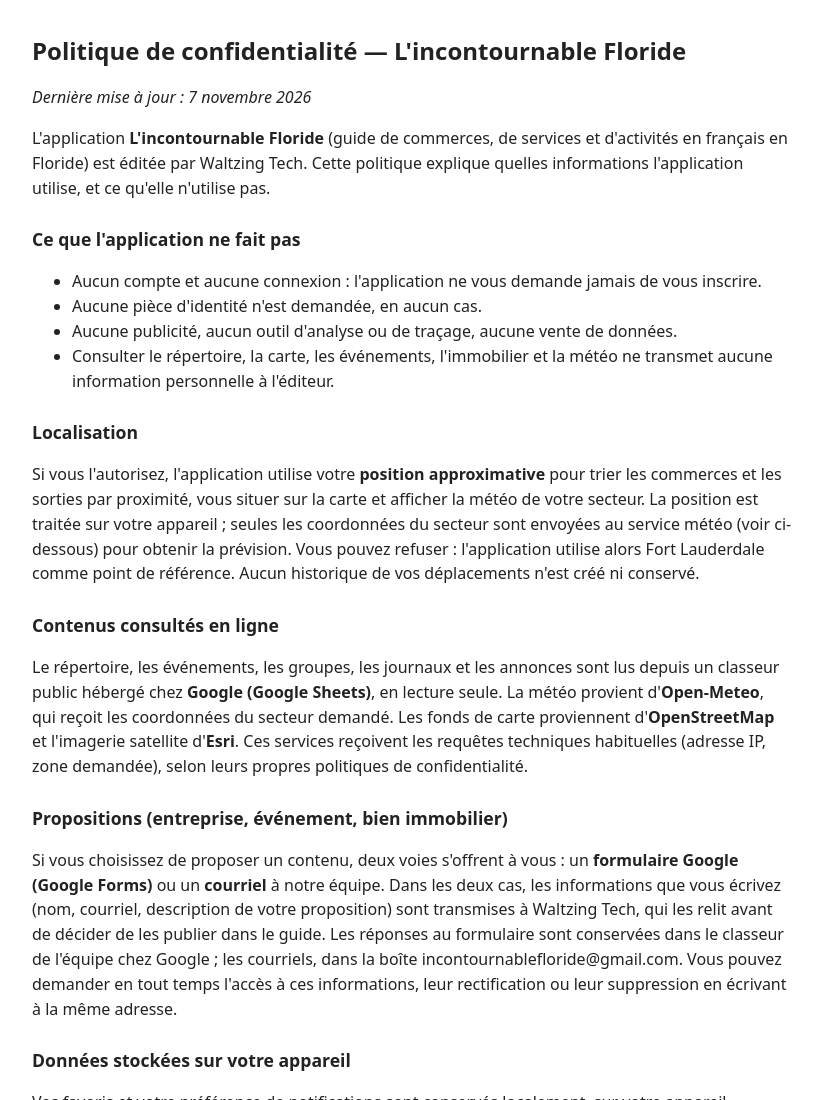
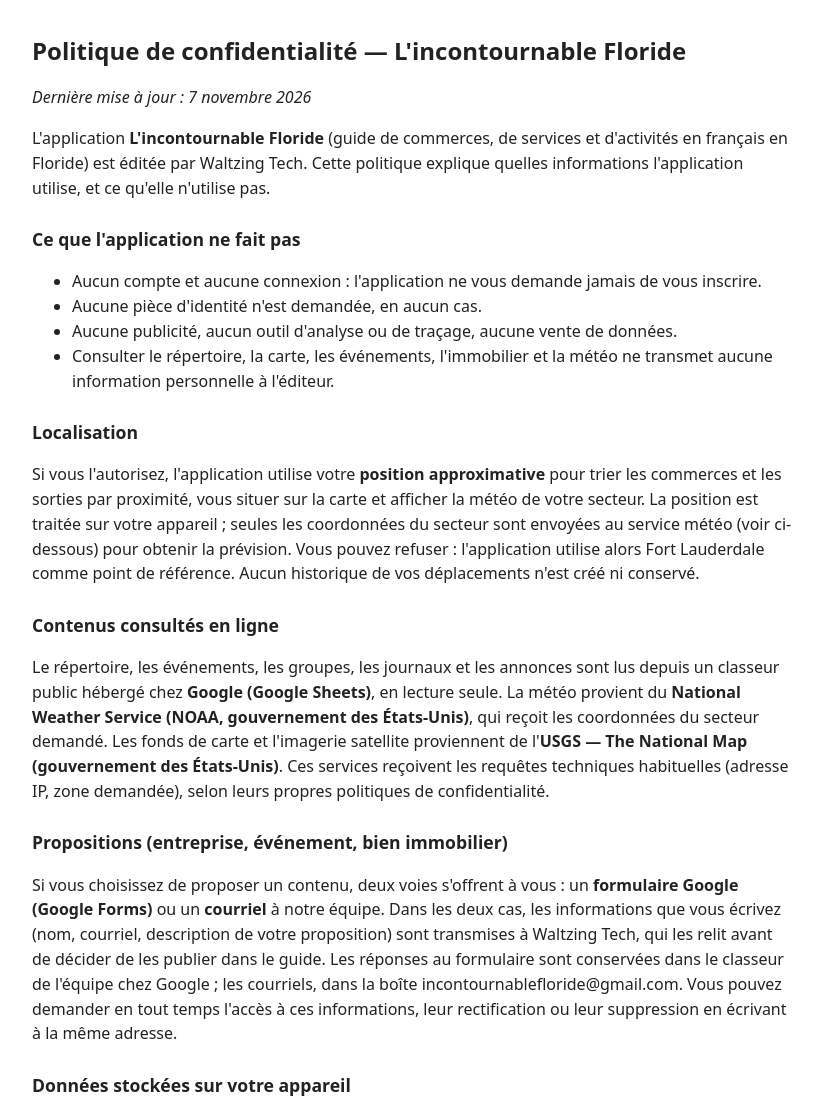
Before and after one commit to Fredwalt72/politiques-confidentialite, a plain HTML site: page incontournable-floride.html in a window 1280 px wide. Shown: the top 1100 px of the page, without its empty margins (228-1050 px from the left). Drawn offline with Linux system fonts and the light colour scheme.

Commit message:
Incontournable : sources mises à jour (NOAA + USGS, migration v1.0.4)

```diff
--- a/incontournable-floride.html
+++ b/incontournable-floride.html
@@ -24,7 +24,7 @@
 <p>Si vous l'autorisez, l'application utilise votre <strong>position approximative</strong> pour trier les commerces et les sorties par proximité, vous situer sur la carte et afficher la météo de votre secteur. La position est traitée sur votre appareil ; seules les coordonnées du secteur sont envoyées au service météo (voir ci-dessous) pour obtenir la prévision. Vous pouvez refuser : l'application utilise alors Fort Lauderdale comme point de référence. Aucun historique de vos déplacements n'est créé ni conservé.</p>
 
 <h2>Contenus consultés en ligne</h2>
-<p>Le répertoire, les événements, les groupes, les journaux et les annonces sont lus depuis un classeur public hébergé chez <strong>Google (Google Sheets)</strong>, en lecture seule. La météo provient d'<strong>Open-Meteo</strong>, qui reçoit les coordonnées du secteur demandé. Les fonds de carte proviennent d'<strong>OpenStreetMap</strong> et l'imagerie satellite d'<strong>Esri</strong>. Ces services reçoivent les requêtes techniques habituelles (adresse IP, zone demandée), selon leurs propres politiques de confidentialité.</p>
+<p>Le répertoire, les événements, les groupes, les journaux et les annonces sont lus depuis un classeur public hébergé chez <strong>Google (Google Sheets)</strong>, en lecture seule. La météo provient du <strong>National Weather Service (NOAA, gouvernement des États-Unis)</strong>, qui reçoit les coordonnées du secteur demandé. Les fonds de carte et l'imagerie satellite proviennent de l'<strong>USGS — The National Map (gouvernement des États-Unis)</strong>. Ces services reçoivent les requêtes techniques habituelles (adresse IP, zone demandée), selon leurs propres politiques de confidentialité.</p>
 
 <h2>Propositions (entreprise, événement, bien immobilier)</h2>
 <p>Si vous choisissez de proposer un contenu, deux voies s'offrent à vous : un <strong>formulaire Google (Google Forms)</strong> ou un <strong>courriel</strong> à notre équipe. Dans les deux cas, les informations que vous écrivez (nom, courriel, description de votre proposition) sont transmises à Waltzing Tech, qui les relit avant de décider de les publier dans le guide. Les réponses au formulaire sont conservées dans le classeur de l'équipe chez Google ; les courriels, dans la boîte incontournablefloride@gmail.com. Vous pouvez demander en tout temps l'accès à ces informations, leur rectification ou leur suppression en écrivant à la même adresse.</p>
```
